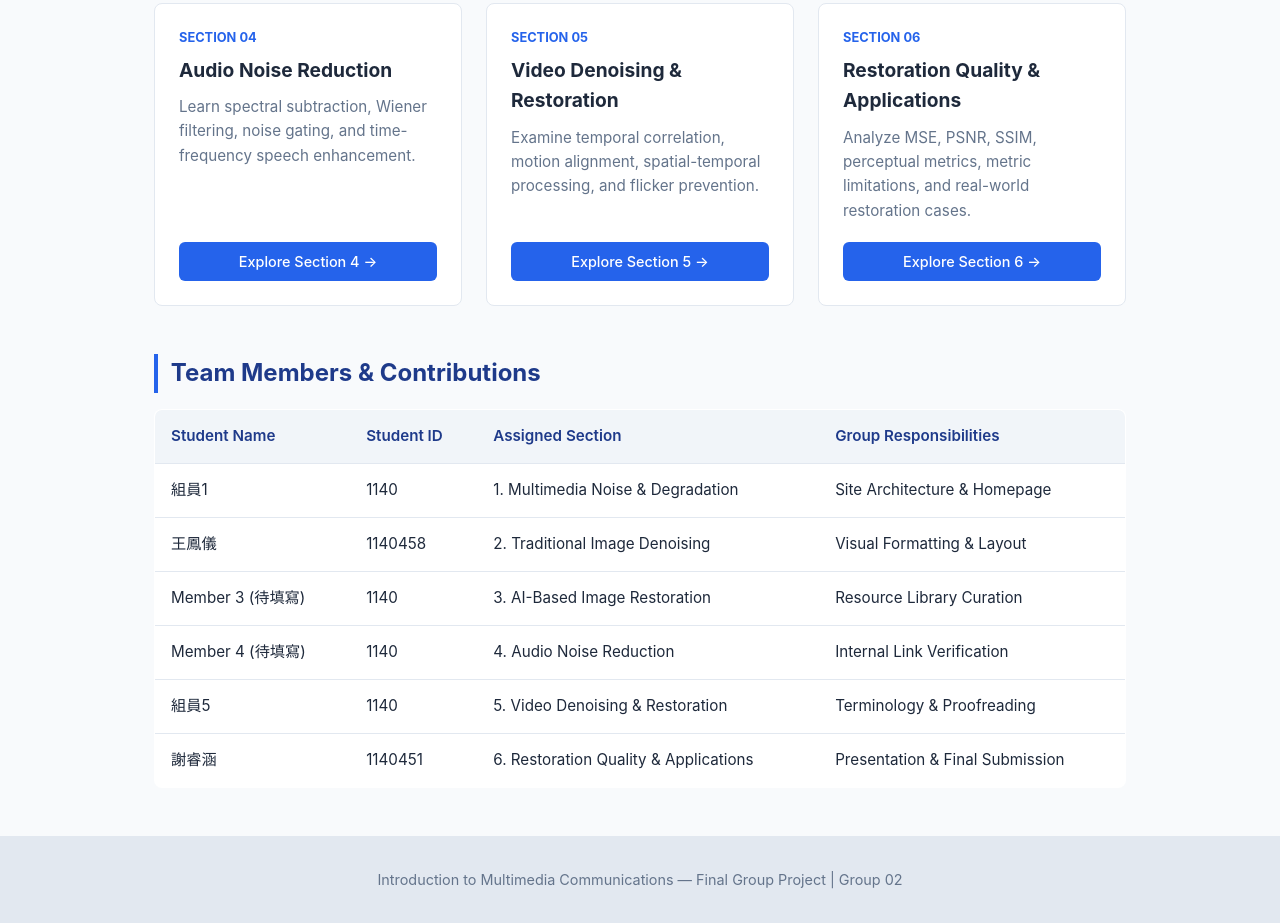
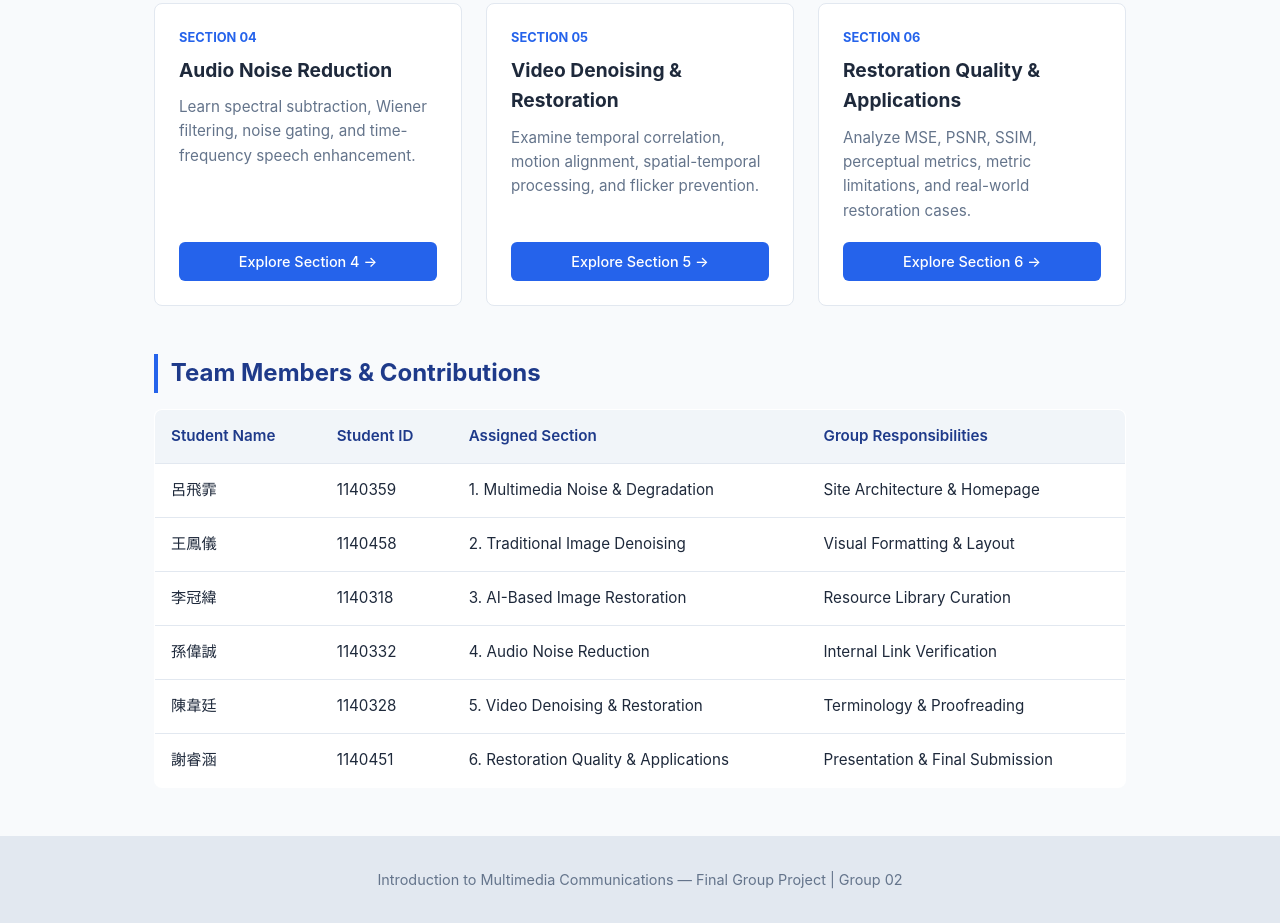
Before and after one commit to 388960yuki/multimedia-team-02, a plain HTML site: page index.html in a window 1280 px wide. Shown: the part 1115-2038 px from the top of the page. Drawn offline with Linux system fonts and the light colour scheme.

Commit message:
Update index.html

```diff
--- a/index.html
+++ b/index.html
@@ -232,8 +232,8 @@
         </thead>
         <tbody>
           <tr>
-            <td>組員1</td>
-            <td>1140</td>
+            <td>呂飛霏</td>
+            <td>1140359</td>
             <td>1. Multimedia Noise & Degradation</td>
             <td>Site Architecture & Homepage</td>
           </tr>
@@ -244,20 +244,20 @@
             <td>Visual Formatting & Layout</td>
           </tr>
           <tr>
-            <td>Member 3 (待填寫)</td>
-            <td>1140</td>
+            <td>李冠緯</td>
+            <td>1140318</td>
             <td>3. AI-Based Image Restoration</td>
             <td>Resource Library Curation</td>
           </tr>
           <tr>
-            <td>Member 4 (待填寫)</td>
-            <td>1140</td>
+            <td>孫偉誠</td>
+            <td>1140332</td>
             <td>4. Audio Noise Reduction</td>
             <td>Internal Link Verification</td>
           </tr>
           <tr>
-            <td>組員5</td>
-            <td>1140</td>
+            <td>陳韋廷</td>
+            <td>1140328</td>
             <td>5. Video Denoising & Restoration</td>
             <td>Terminology & Proofreading</td>
           </tr>
```
